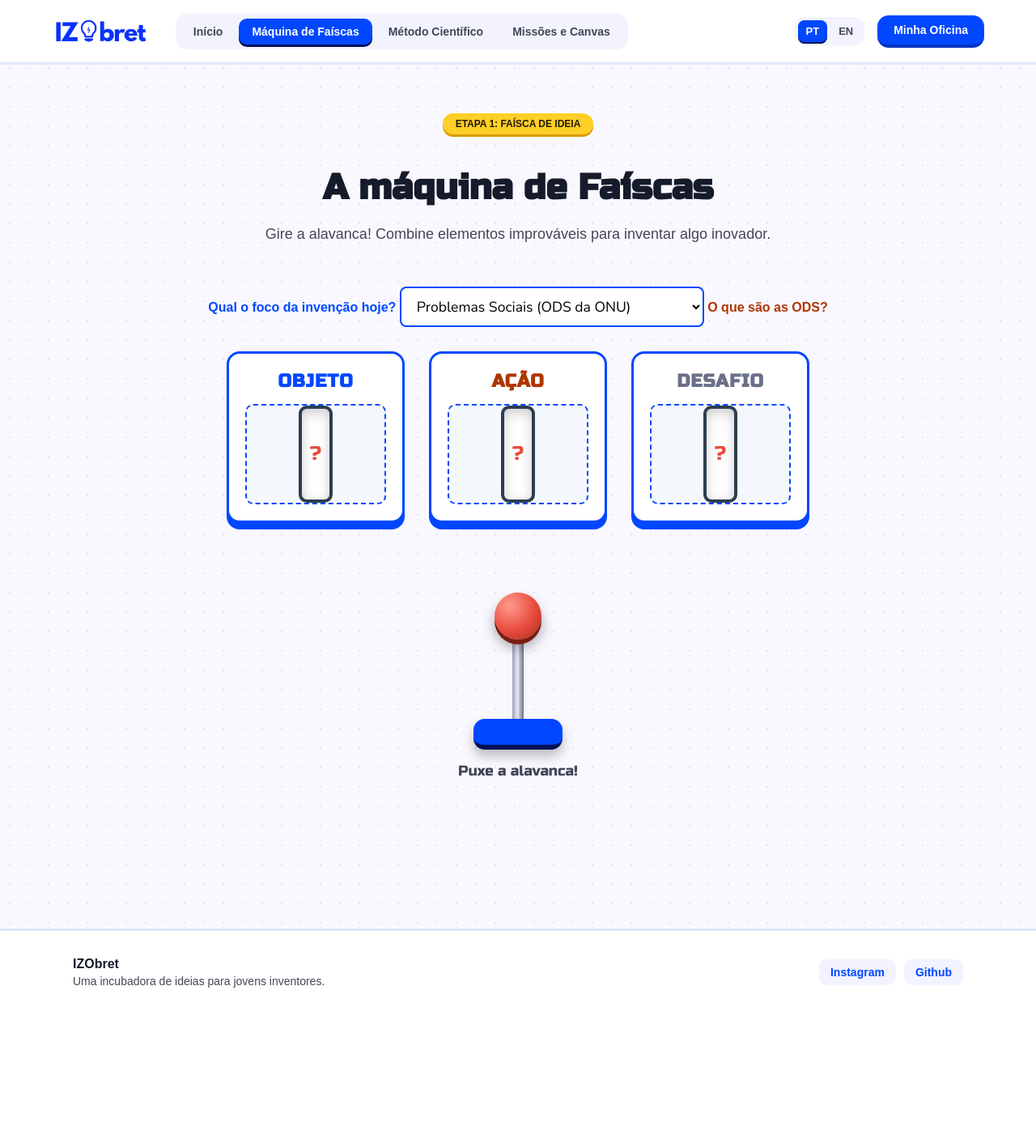
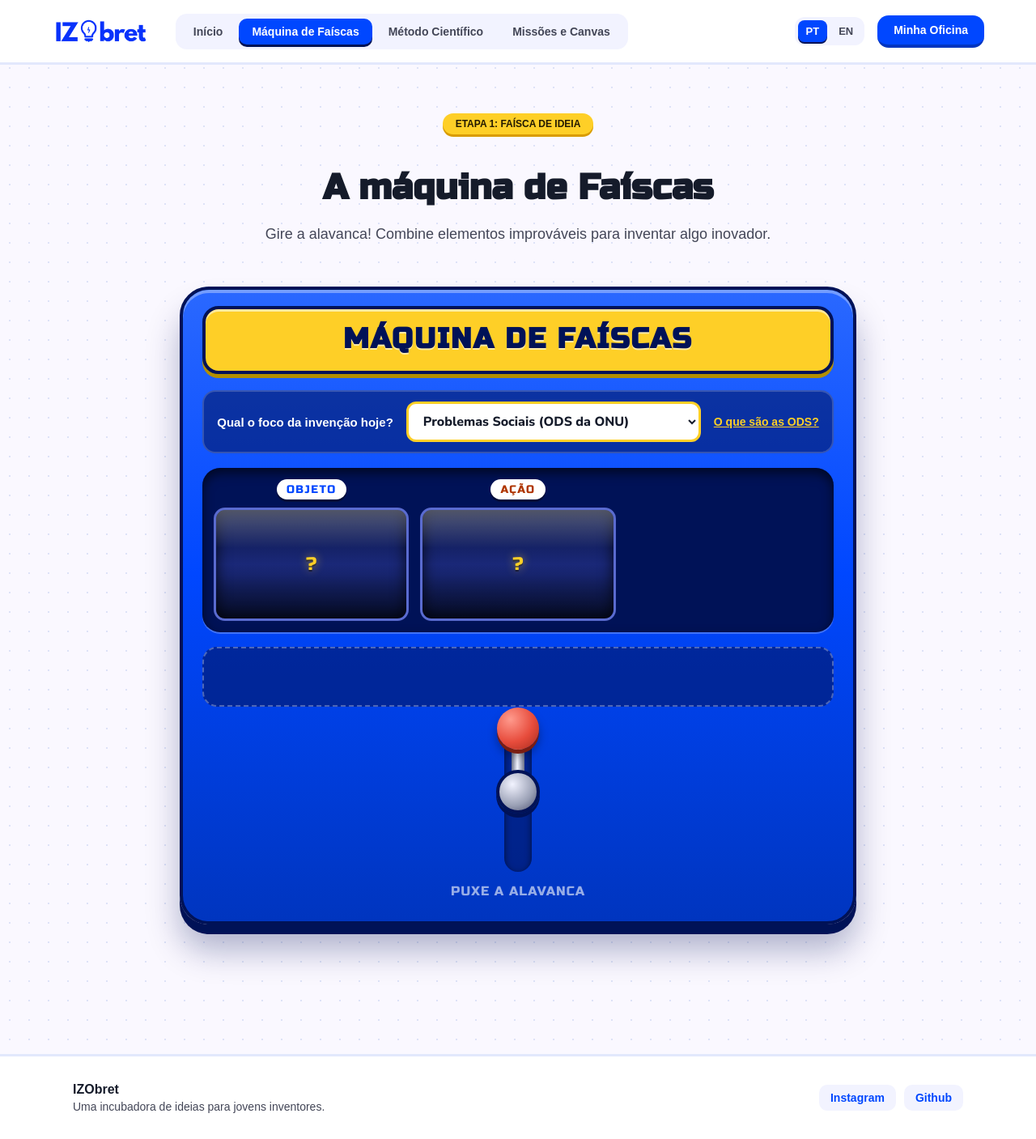
Before and after one commit to pedrohzed/IZObret, a Flask app: page /faiscas in a window 1280 px wide. Shown: the whole page at 81% size. Before the commit the page ends 1220 px from the top, so only its background shows below. Run offline with Flask 3, Linux system fonts and the light colour scheme; some web fonts are replaced.

Commit message:
feat: adicionar nova estrutura e estilo para a máquina de faíscas, incluindo novos elementos de design e interatividade

```diff
--- /dev/null
+++ b/static/maquina.css
@@ -0,0 +1,439 @@
+.mq {
+    --azul: #0047ff;
+    --azul-escuro: #001257;
+    --amarelo: #fecf27;
+    --amarelo-escuro: #b38f00;
+
+    position: relative;
+    max-width: 880px;
+    margin: 0 auto;
+    padding: 20px 24px 28px;
+    background: linear-gradient(180deg, #2a68ff 0%, #0047ff 45%, #0035bf 100%);
+    border: 4px solid var(--azul-escuro);
+    border-radius: 36px;
+    box-shadow:
+        inset 0 4px 0 rgba(255, 255, 255, 0.35),
+        0 12px 0 var(--azul-escuro),
+        0 32px 40px rgba(0, 18, 87, 0.3);
+    margin-bottom: 40px;
+}
+
+.mq-faiscas {
+    position: fixed;
+    inset: 0;
+    width: 100vw;
+    height: 100vh;
+    pointer-events: none;
+    z-index: 50;
+}
+
+.mq-letreiro {
+    background: var(--amarelo);
+    border: 4px solid var(--azul-escuro);
+    border-radius: 20px;
+    padding: 10px 16px 12px;
+    margin-bottom: 20px;
+    text-align: center;
+    box-shadow: 0 5px 0 var(--amarelo-escuro), inset 0 3px 0 rgba(255, 255, 255, 0.55);
+}
+
+.mq-nome {
+    font-family: 'Russo One', sans-serif;
+    font-size: clamp(1.4rem, 4vw, 2.2rem);
+    line-height: 1.1;
+    letter-spacing: 2px;
+    text-transform: uppercase;
+    color: var(--azul-escuro);
+    text-shadow: 0 2px 0 rgba(255, 255, 255, 0.6);
+    margin: 8px 0;
+}
+
+.mq-luzes {
+    display: flex;
+    justify-content: space-between;
+    padding: 0 4px;
+}
+
+.mq-luz {
+    width: 10px;
+    height: 10px;
+    border-radius: 50%;
+    animation: mq-luz-pisca 1.2s step-end infinite;
+}
+
+.mq-luz:nth-child(even) {
+    animation-delay: 0.6s;
+}
+
+.mq-celebrando .mq-luz {
+    animation-duration: 0.28s;
+}
+
+@keyframes mq-luz-pisca {
+    0% { background: #ffffff; box-shadow: 0 0 10px 3px #fff6c2, 0 0 0 2px #7a5a00;}
+    50% { background: #d9a400; box-shadow: 0 0 0 2px #7a5a00; }
+}
+
+.mq-centro {
+    min-width: 0;
+}
+
+.mq-painel {
+    display: flex;
+    flex-wrap: wrap;
+    align-items: center;
+    justify-content: center;
+    gap: 12px 16px;
+    margin-bottom: 18px;
+    padding: 12px 16px;
+    color: #ffffff;
+    background: rgba(0, 18, 87, 0.55);
+    border: 2px solid rgba(255, 255, 255, 0.18);
+    border-radius: 16px;
+}
+
+.mq-painel label {
+    font-weight: 800;
+    font-size: 15px;
+}
+
+.mq-select {
+    max-width: 100%;
+    padding: 10px 14px;
+    font-family: 'Nunito Sans', sans-serif;
+    font-weight: 800;
+    font-size: 1rem;
+    color: #151b2a;
+    background-color: #ffffff;
+    border: 3px solid var(--amarelo);
+    border-radius: 12px;
+    cursor: pointer;
+}
+
+.mq-select:focus-visible {
+    outline: 3px solid #ffffff;
+    outline-offset: 2px;
+}
+
+.mq-painel .link-ods {
+    color: var(--amarelo);
+    font-size: 14px;
+    font-weight: 800;
+    text-decoration: underline;
+}
+
+.mq-rolos {
+    display: grid;
+    grid-template-columns: repeat(3, 1fr);
+    gap: 14px;
+    padding: 14px;
+    background: var(--azul-escuro);
+    border-radius: 22px;
+    box-shadow: inset 0 6px 14px rgba(0, 0, 0, 0.6), 0 2px 0 rgba(255, 255, 255, 0.25);
+}
+
+.mq-rolo {
+    display: flex;
+    flex-direction: column;
+    align-items: center;
+    gap: 10px;
+    min-width: 0;
+}
+
+.mq-etiqueta {
+    padding: 4px 12px;
+    font-family: 'Russo One', sans-serif;
+    font-size: 0.85rem;
+    letter-spacing: 1.5px;
+    text-transform: uppercase;
+    background: #ffffff;
+    border-radius: 999px;
+    box-shadow: 0 3px 0 rgba(0, 0, 0, 0.35);
+}
+
+.mq-rolo:nth-child(1) .mq-etiqueta { color: #0047ff; }
+.mq-rolo:nth-child(2) .mq-etiqueta { color: #af3600; }
+.mq-rolo:nth-child(3) .mq-etiqueta { color: #4b5070; }
+
+.mq-janela {
+    position: relative;
+    width: 100%;
+    height: 140px;
+    overflow: hidden;
+    background: linear-gradient(180deg, #0a1440 0%, #1a2878 50%, #0a1440 100%);
+    border: 3px solid #5a6bd0;
+    border-radius: 14px;
+    box-shadow: inset 0 0 18px rgba(0, 0, 0, 0.8);
+}
+
+.mq-janela::before {
+    content: '';
+    position: absolute;
+    inset: 0;
+    z-index: 3;
+    pointer-events: none;
+    background: linear-gradient(
+        180deg,
+        rgba(255, 255, 255, 0.3) 0%,
+        rgba(255, 255, 255, 0) 35%,
+        rgba(0, 0, 0, 0) 60%,
+        rgba(0, 0, 0, 0.4) 100%
+    );
+}
+
+.mq-fita {
+    position: absolute;
+    top: 0;
+    left: 0;
+    right: 0;
+    display: none;
+    flex-direction: column;
+}
+
+.mq-fita span {
+    flex: 0 0 70px;
+    height: 70px;
+    display: flex;
+    align-items: center;
+    justify-content: center;
+    font-size: 38px;
+}
+
+.mq-rolo.girando .mq-fita {
+    display-flex;
+    filter: blur(1.2px);
+    animation: mq-rolar 0.32s linear infinite;
+}
+
+@keyframes mq-rolar {
+    from { transform: translateY(0);}
+    to { transform: translateY(-50%);}
+}
+
+.mq-resultado {
+    position: absolute;
+    inset: 0;
+    z-index: 2;
+    display: flex;
+    align-items: center;
+    justify-content: center;
+    padding: 10px;
+    text-align: center;
+    font-family: 'Russo One', sans-serif;
+    font-size: clamp(1.05rem, 2.4vw, 1.4rem);
+    line-height: 1.2;
+    color: var(--amarelo);
+    text-shadow: 0 0 12px rgba(254, 207, 39, 0.65), 0 2px 0 rgba(0, 0, 0, 0.5);
+    overflow-wrap: anywhere;
+    hyphens: auto;
+}
+
+.mq-resultado.longo {
+    font-size: 1rem;
+}
+
+.mq-rolo.girando .mq-resultado {
+    visibility: hidden;
+}
+
+.mq-rolo.parou .mq-resultado {
+    animation: mq-cair 0.6s cubic-bezier(0.2, 0.9, 0.3, 1.2);
+}
+
+.mq-rolo.parou .mq-janela {
+    animation: mq-bater 0.5s ease-out;
+}
+
+@keyframes mq-cair {
+    0%  { transform: translateY(-110%); opacity: 0.2; filter: blur(3px); }
+    60% { transform: translateY(10%); opacity: 1; filter: blur(0); }
+    80% { transform: translateY(-4%); }
+    100% { transform: translateY(0); }
+}
+
+.mq-bandeja {
+    display: flex;
+    justify-content: center;
+    align-items: center;
+    min-height: 74px;
+    margin-top: 18px;
+    padding: 10px;
+    background: rgba(0, 18, 87, 0.55);
+    border: 2px dashed rgba(255, 255, 255, 0.3);
+    border-radius: 18px;
+}
+
+.mq-bandeja .btn-primario {
+    color: var(--azul-escuro);
+    background-color: var(--amarelo);
+    border-bottom-color: var(--amarelo-escuro);
+}
+
+.mq-bandeja #btn-ir-refinar:not(.oculto) {
+    animation: mq-sair 0.55s cubic-bezier(0.2, 0.9, 0.3, 1.3);
+}
+
+@keyframes mq-sair {
+    from { transform: translateY(-34px) scale(0.8); opacity: 0; }
+    to   { transform: translateY(0) scale(1); opacity: 1; }
+}
+
+.mq-lado {
+    display: flex;
+    flex-direction: column;
+    align-items: center;
+    gap: 8px;
+}
+
+.mq-alavanca {
+    position: relative;
+    width: 110px;
+    height: 210px;
+    padding: 0;
+    background: none;
+    border: none;
+    cursor: pointer;
+    -webkit-tap-highlight-color: transparent;
+}
+
+.mq-alavanca:focus-visible {
+    outline: 3px solid #ffffff;
+    outline-offset: 4px;
+    border-radius: 20px;
+}
+
+.mq-alavanca:disabled {
+    cursor: not-allowed;
+}
+
+.mq-alavanca::before {
+    content: '';
+    position: absolute;
+    left: 50%;
+    top: 6px;
+    bottom: 6px;
+    width: 34px;
+    margin-left: -17px;
+    background: rgba(0, 18, 87, 0.55);
+    border-radius: 20px;
+    box-shadow: inset 0 3px 8px rgba(0, 0, 0, 0.6);
+}
+
+.mq-pivo {
+    position: absolute;
+    left: 50%;
+    top: 50%;
+    z-index: 2;
+    width: 54px;
+    height: 54px;
+    margin: -27px 0 0 -27px;
+    background: radial-gradient(circle at 35% 30%, #f2f3ff, #9aa0b5 60%, #4b5070);
+    border: 4px solid var(--azul-escuro);
+    border-radius: 50%;
+    box-shadow: 0 5px 0 var(--azul-escuro);
+}
+
+.mq-haste {
+    position: absolute;
+    left: 50%;
+    top: 50%;
+    z-index: 1;
+    width: 16px;
+    height: 78px;
+    margin-left: -8px;
+    margin-top: -78px;
+    background: linear-gradient(90deg, #6b7089, #f2f3ff 45%, #6b7089);
+    border-radius: 8px;
+    transform-origin: 50% 100%;
+    transform: rotate(0deg);
+    transition: transform 0.6s cubic-bezier(0.34, 1.56, 0.64, 1);
+}
+
+.mq-bola {
+    position: absolute;
+    top: -26px;
+    left: 50%;
+    width: 52px;
+    height: 52px;
+    margin-left: -26px;
+    background: radial-gradient(circle at 32% 28%, #ff9a8d, #e74c3c 55%, #a52a1c);
+    border-radius: 50%;
+    box-shadow: 0 5px 0 #7a1d12, 0 8px 12px rgba(0, 0, 0, 0.35);
+}
+
+.mq-alavanca:not(:disabled):not(.puxada) .mq-bola {
+    animation: mq-pulsa 1s ease-in-out infinite;
+}
+
+.mq-alavanca.puxada .mq-haste {
+    transform: rotate(1800deg);
+    transition: transform 0.28s ease-in;
+}
+
+@keyframes mmq-pulsa {
+    0%, 100% { transform: scale(1); }
+    50%      { transform: scale(1.1); box-shadow: 0 5px 0 #7a1d12, 0 0 22px 6px rgba(255, 110, 90, 0.8); }
+}
+
+.mq-legenda {
+    font-family: 'Russo One', sans-serif;
+    font-size: 1rem;
+    letter-spacing: 1px;
+    text-transform: uppercase;
+    text-align: center;
+    color: #ffffff;
+    animation: mq-pisca 1.4s ease-in-out infinite;
+}
+
+.mq-alavanca:disabled + .mq-legenda {
+    animation: none;
+    opacity: 0.6;
+}
+
+@keyframes mq-pisca {
+    0%, 100% { opacity: 1; }
+    50%      { opacity: 0.35; }
+}
+
+@media (max-width: 720px) {
+    .mq {
+        padding: 14px 14px 22px;
+        border-radius: 28px;
+    }
+
+    .mq-corpo {
+        grid-template-columns: 1fr;
+    }
+
+    .mq-rolos {
+        gap: 8px;
+        padding: 10px;
+    }
+
+    .mq-janela {
+        height: 120px;
+    }
+
+    .mq-painel .texto-popup {
+        width: 200px;
+    }
+}
+
+@media (max-width: 560px) {
+    .mq-rolos {
+        grid-template-columns: 1fr;
+    }
+
+    .mq-janela {
+        height: 96px;
+    }
+}
+
+@media (prefers-reduced-motion: reduce) {
+    .mq *,
+    .mq *::before {
+        animation-duration: 0.01ms !important;
+        animation-iteration-count: 1 !important;
+        transition-duration: 0.01ms !important;
+    }
+}
--- a/templates/faiscas.html
+++ b/templates/faiscas.html
@@ -10,6 +10,7 @@
     <link href="https://fonts.googleapis.com/css2?family=Russo+One&display=swap" rel="stylesheet">
     <link href="https://fonts.googleapis.com/css2?family=Hammersmith+One&display=swap" rel="stylesheet">
     <link rel="stylesheet" href="{{ url_for('static', filename='style.css')}}">
+    <link rel="stylesheet" href="{{ url_for('static', filename='maquina.css')}}">
 </head>
 <body>
     <header class="navbar">
@@ -43,10 +44,18 @@
             <p class="faiscas-subtitulo">{{ _('Gire a alavanca! Combine elementos improváveis para inventar algo inovador.') }}</p>
         </section>
 
-        <section class="maquina-container">
-            <div class="maquina-filtros">
-                <label for="foco" class="texto-azul"><strong>{{ _('Qual o foco da invenção hoje?') }}</strong></label>
-                <select id="foco" class="select-foco">
+        <section class="mq" id="maquina">
+            <div class="mq-letreiro">
+                <div class="mq-luzes" aria-hidden="true"></div>
+                <h2 class="mq-nome">{{ _('Máquina de Faíscas') }}</h2>
+                <div class="mq-luzes" aria-hidden="true"></div>
+            </div>
+
+            <div class="mq-corpo">
+                <div class="mq-centro">
+                    <div class="mq-painel">
+                        <label for="foco">{{ _('Qual o foco da invenção hoje?') }}</label>
+                        <select id="foco" class="mq-select">
                             <option value="ods">{{ _('Problemas Sociais (ODS da ONU)') }}</option>
                             <option value="energia">{{ _('Soluções Energéticas & Sustentabilidade') }}</option>
                             <option value="acessibilidade">{{ _('Acessibilidade e Inclusão') }}</option>
@@ -58,43 +67,41 @@
                         </div>
                     </div>
 
-            <div class="maquina-slots">
-                <div class="slot">
-                    <h3 class="slot-titulo texto-azul">{{ _('Objeto') }}</h3>
-                    <div class="slot-visor">
-                        <p class="slot-resultado">?</p>
+                    <div class="mq-rolos" aria-live="polite">
+                        <div class="mq-rolo">
+                            <span class="mq-etiqueta">{{ _('Objeto') }}</span>
+                            <div class="mq-janela">
+                                <div class="mq-fita" aria-hidden="true"></div>
+                                <p class="mq-resultado">?</p>
                             </div>
                         </div>
-                <div class="slot">
-                    <h3 class="slot-titulo texto-laranja">{{ _('Ação') }}</h3>
-                    <div class="slot-visor">
-                        <p class="slot-resultado">?</p>
-                    </div>
-                </div>
-                <div class="slot">
-                    <h3 class="slot-titulo texto-cinza">{{ _('Desafio') }}</h3>
-                    <div class="slot-visor">
-                        <p class="slot-resultado">?</p>
+                        <div class="mq-rolo">
+                            <span class="mq-etiqueta">{{ _('Ação') }}</span>
+                            <div class="mq-janela">
+                                <div class="mq-fita" aria-hidden="true"></div>
+                                <p class="mq-resultado">?</p>
                             </div>
                         </div>
                     </div>
-
-            <div class="maquina-controles">
-                <button class="alavanca" id="alavanca" aria-label="{{ _('Puxar alavanca') }}">
-                    <span class="alavanca-haste">
-                        <span class="alavanca-bola"></span>
-                    </span>
-                    <span class="alavanca-base"></span>
-                </button>
-                <p class="alavanca-legenda">{{ _('Puxe a alavanca!') }}</p>
-            </div>
-
-            <div class="maquina-acoes-refinar">
+                    <div class="mq-bandeja">
                         <button id="btn-ir-refinar" class="btn-primario oculto" type="button">
                             {{ _('Refinar esta ideia') }} &rarr;
                         </button>
                     </div>
+                </div>
+
+                <div class="mq-lado">
+                    <button class="mq-alavanca" id="alavanca" type="button" aria-label="{{ _('Puxar alavanca') }}">
+                        <span class="mq-haste">
+                            <span class="mq-bola"></span>
+                        </span>
+                        <span class="mq-pivo"></span>
+                    </button>
+                    <p class="mq-legenda">{{ _('Puxe a alavanca') }}</p>
+                </div>
+            </div>
         </section>
+        <canvas id="mq-canvas" class="mq-faiscas" aria-hidden="true"></canvas>
     </main>
     <footer class="rodape">
         <div class="rodape-container">
```
Lines whose indentation alone changed are shown as unchanged.
